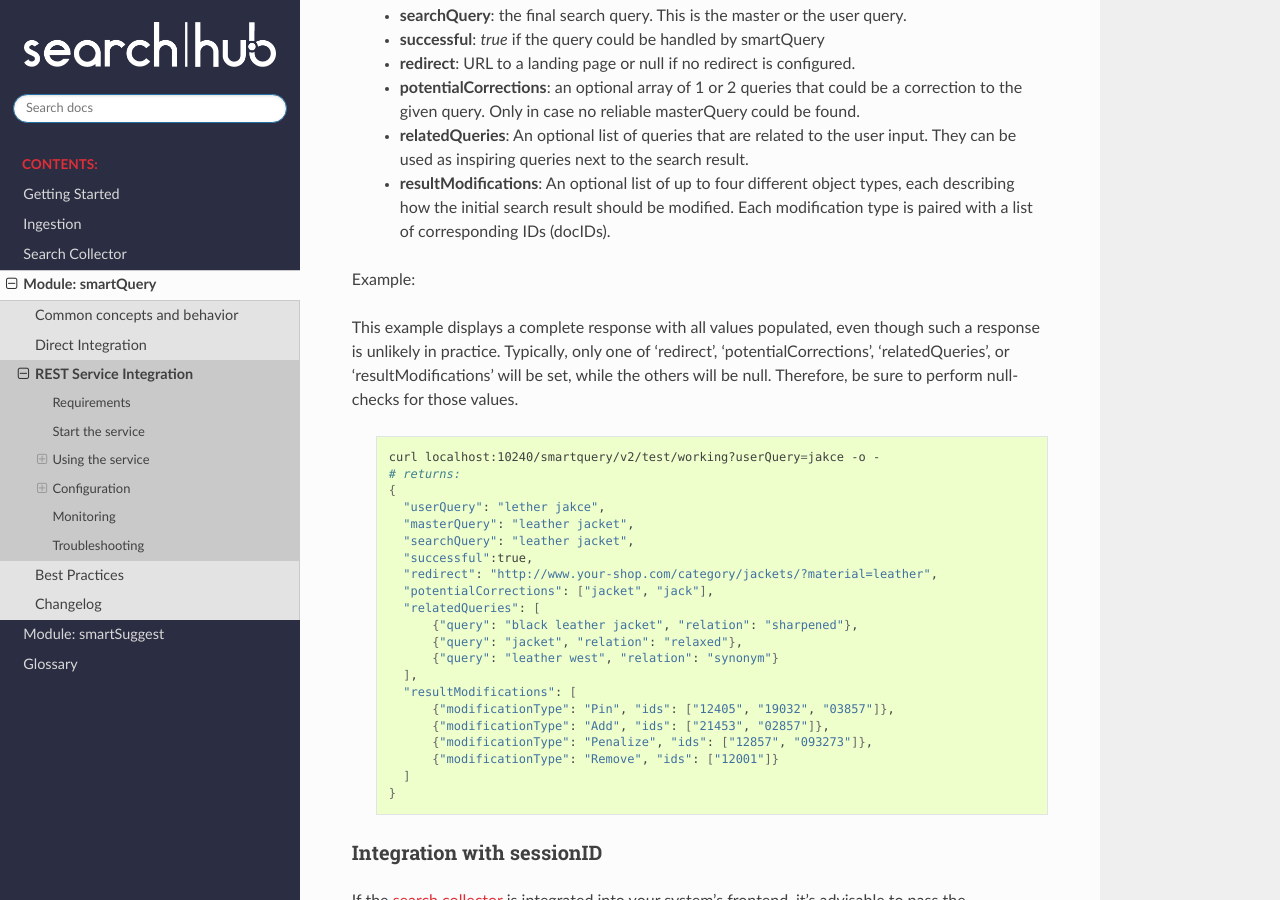
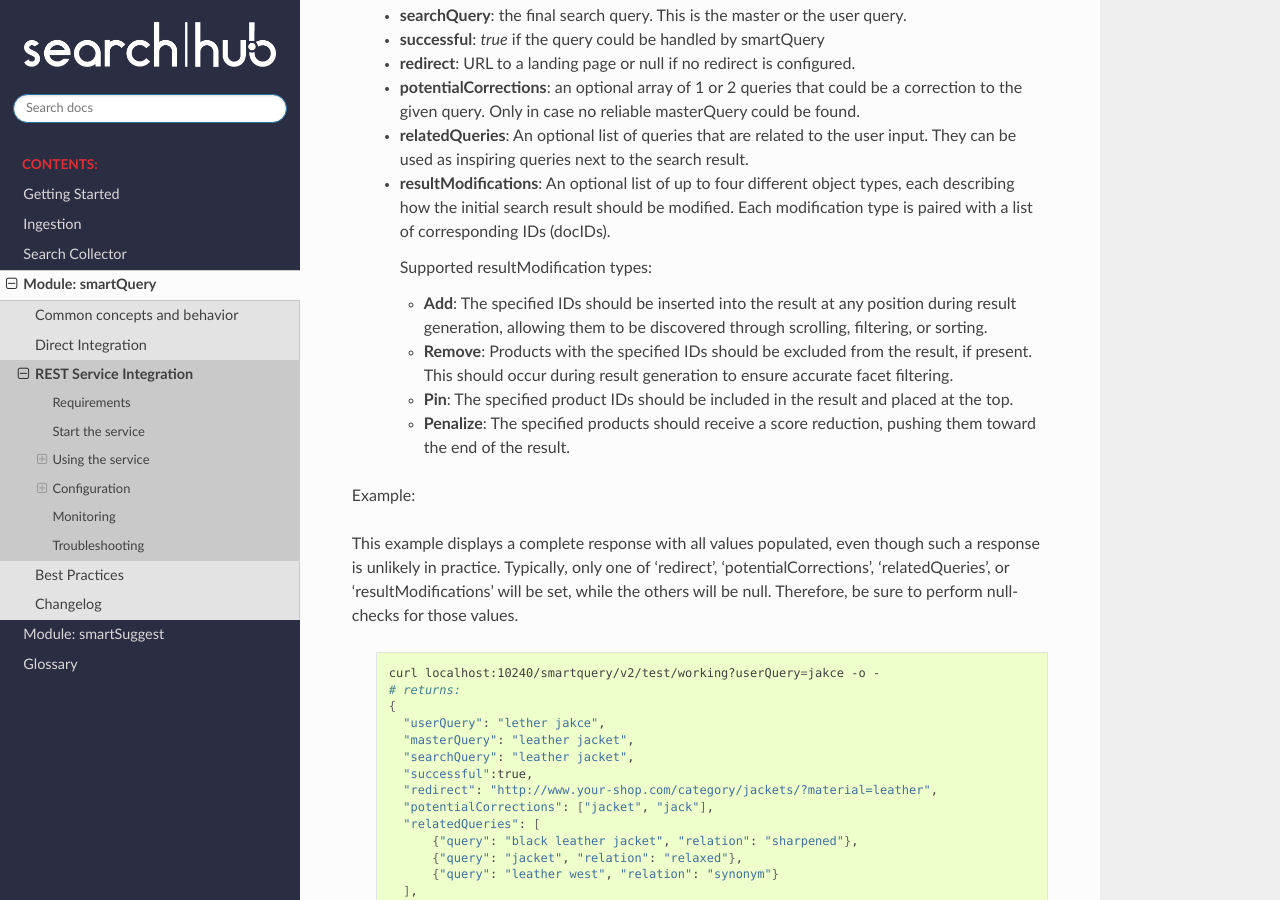
Before and after one commit to CommerceExperts/searchhub-docs, a Sphinx documentation site: the page built from docs/smartquery/rest-service.rst, in a window 1280 px wide and 900 px high, scrolled down 2002 px. Built offline with Sphinx 7.4.7 and the Read the Docs theme 2.0.0, drawn with Linux system fonts in a browser that asks for light colours.

Commit message:
Update rest-service.rst
added the supported 4 types of resultModifications

```diff
--- a/docs/smartquery/rest-service.rst
+++ b/docs/smartquery/rest-service.rst
@@ -79,6 +79,13 @@
   - **potentialCorrections**: an optional array of 1 or 2 queries that could be a correction to the given query. Only in case no reliable masterQuery could be found.
   - **relatedQueries**: An optional list of queries that are related to the user input. They can be used as inspiring queries next to the search result.
   - **resultModifications**: An optional list of up to four different object types, each describing how the initial search result should be modified. Each modification type is paired with a list of corresponding IDs (docIDs).
+
+    Supported resultModification types:
+
+    - **Add**: The specified IDs should be inserted into the result at any position during result generation, allowing them to be discovered through scrolling, filtering, or sorting.
+    - **Remove**: Products with the specified IDs should be excluded from the result, if present. This should occur during result generation to ensure accurate facet filtering.
+    - **Pin**: The specified product IDs should be included in the result and placed at the top.
+    - **Penalize**: The specified products should receive a score reduction, pushing them toward the end of the result.
 
 Example:
 
```
